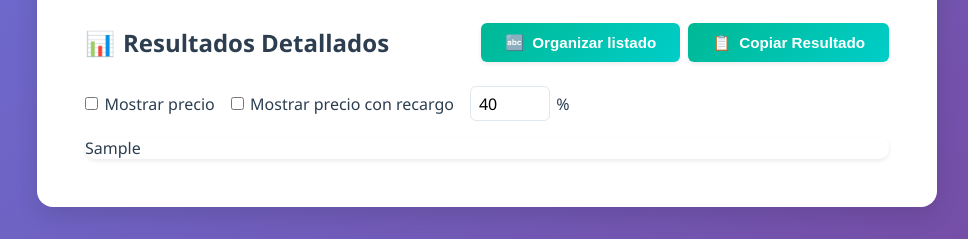
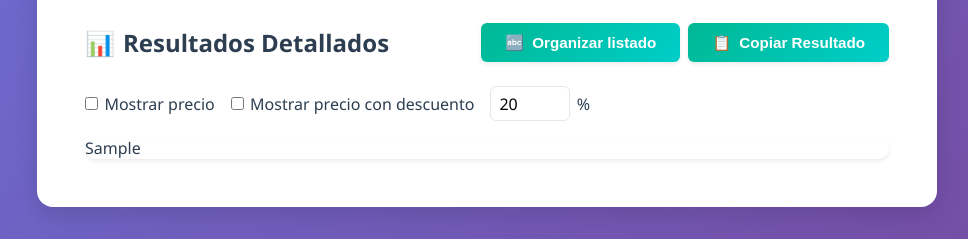
Before and after one commit to kinotracemaster-ux/EXTRATOR-KINO, a Flask app: template templates/index.html in a window 1280 px wide. Shown: the part 887-1126 px from the top of the page, without its empty margins (153-1121 px from the left). Run offline with Flask 3, Linux system fonts and the light colour scheme; the template is opened without the code that fills it: most values are stand-ins (such as "Sample title", 1, 10 or a date in 2020).

Commit message:
Cambiar recargo por descuento
La columna ahora calcula precio - N% (20 por defecto, 0-100), con encabezado
«PRECIO -N%» y casilla «Mostrar precio con descuento».

Co-Authored-By: Claude Sonnet 5.5 <noreply@anthropic.com>
Claude-Session: https://claude.ai/code/session_013q6uFJ1MDCWMK8h2s15Qfk

```diff
--- a/static/js/main.js
+++ b/static/js/main.js
@@ -28,7 +28,7 @@ function sortResults() {
     rows.forEach(function (tr) { tbody.appendChild(tr); });
 }
 
-// ---- Optional markup column (PRECIO +N%), hidden by default ----
+// ---- Optional discount column (PRECIO -N%), hidden by default ----
 // Reads a price as written in the PDF ('$72,000.00', '$1.000,50', '3.200').
 function parsePrice(text) {
     const m = (text || '').trim().match(/^(\$?\s*)(\d[\d.,]*)$/);
@@ -55,7 +55,7 @@ function formatPrice(cents, f) {
     return f.pref + intStr + decStr;
 }
 
-// Adds, updates or removes the markup column right after PRECIO.
+// Adds, updates or removes the discount column right after PRECIO.
 function updateMarkup() {
     const table = document.getElementById('results-table');
     const toggle = document.getElementById('markup-toggle');
@@ -79,13 +79,13 @@ function updateMarkup() {
     }
 
     const pct = parseFloat(String(pctInput.value).replace(',', '.'));
-    const valid = isFinite(pct) && pct >= 0;
+    const valid = isFinite(pct) && pct >= 0 && pct <= 100;
     if (!exists) {
         const th = document.createElement('th');
         th.className = 'markup-col';
         headRow.insertBefore(th, headRow.cells[markupIdx] || null);
     }
-    headRow.cells[markupIdx].textContent = valid ? 'PRECIO +' + pct + '%' : 'PRECIO +%';
+    headRow.cells[markupIdx].textContent = valid ? 'PRECIO -' + pct + '%' : 'PRECIO -%';
 
     Array.from(table.tBodies[0].rows).forEach(function (tr) {
         let td = tr.cells[markupIdx];
@@ -94,12 +94,12 @@ function updateMarkup() {
             td.className = 'markup-col';
         }
         const p = parsePrice(tr.cells[priceIdx].textContent);
-        td.textContent = (p && valid) ? formatPrice(p.cents * (100 + pct) / 100, p) : '';
+        td.textContent = (p && valid) ? formatPrice(p.cents * (100 - pct) / 100, p) : '';
     });
 }
 
 // ---- Optional PRECIO column, hidden by default ----
-// The cells stay in the table (the markup column reads them); they are only
+// The cells stay in the table (the discount column reads them); they are only
 // hidden, and hidden cells are left out of the copy.
 function updatePriceVisibility() {
     const table = document.getElementById('results-table');
--- a/templates/index.html
+++ b/templates/index.html
@@ -112,10 +112,10 @@
         </label>
         <label>
           <input type="checkbox" id="markup-toggle" onchange="updateMarkup()">
-          Mostrar precio con recargo
+          Mostrar precio con descuento
         </label>
         <label>
-          <input type="number" id="markup-pct" value="40" min="0" step="any" oninput="updateMarkup()">
+          <input type="number" id="markup-pct" value="20" min="0" max="100" step="any" oninput="updateMarkup()">
           %
         </label>
       </div>
```
Also changed, not shown: README.md.
